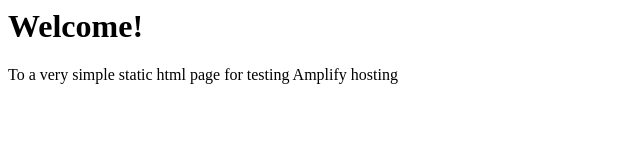
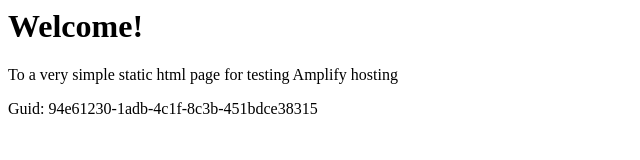
Before and after one commit to aws-aemilia-dub/Github-PR-Commit-Integration-Test-DoNotTouch-Gith-P5X5MO5I-v1-preprod-eu-west-1, a website: page src/index.html in a window 1280 px wide. Shown: the whole page, without its empty margins (0-640 px from the left). Drawn offline with Linux system fonts and the light colour scheme.

Commit message:
commit from integ tests

```diff
--- a/src/index.html
+++ b/src/index.html
@@ -1,3 +1,5 @@
+
+
 <html lang="en">
 
 <head>
@@ -10,6 +12,6 @@
 <body>
     <h1>Welcome!</h1>
     <p>To a very simple static html page for testing Amplify hosting</p>
-</body>
+    <p>Guid: 94e61230-1adb-4c1f-8c3b-451bdce38315</p></body>
 
 </html>
```
